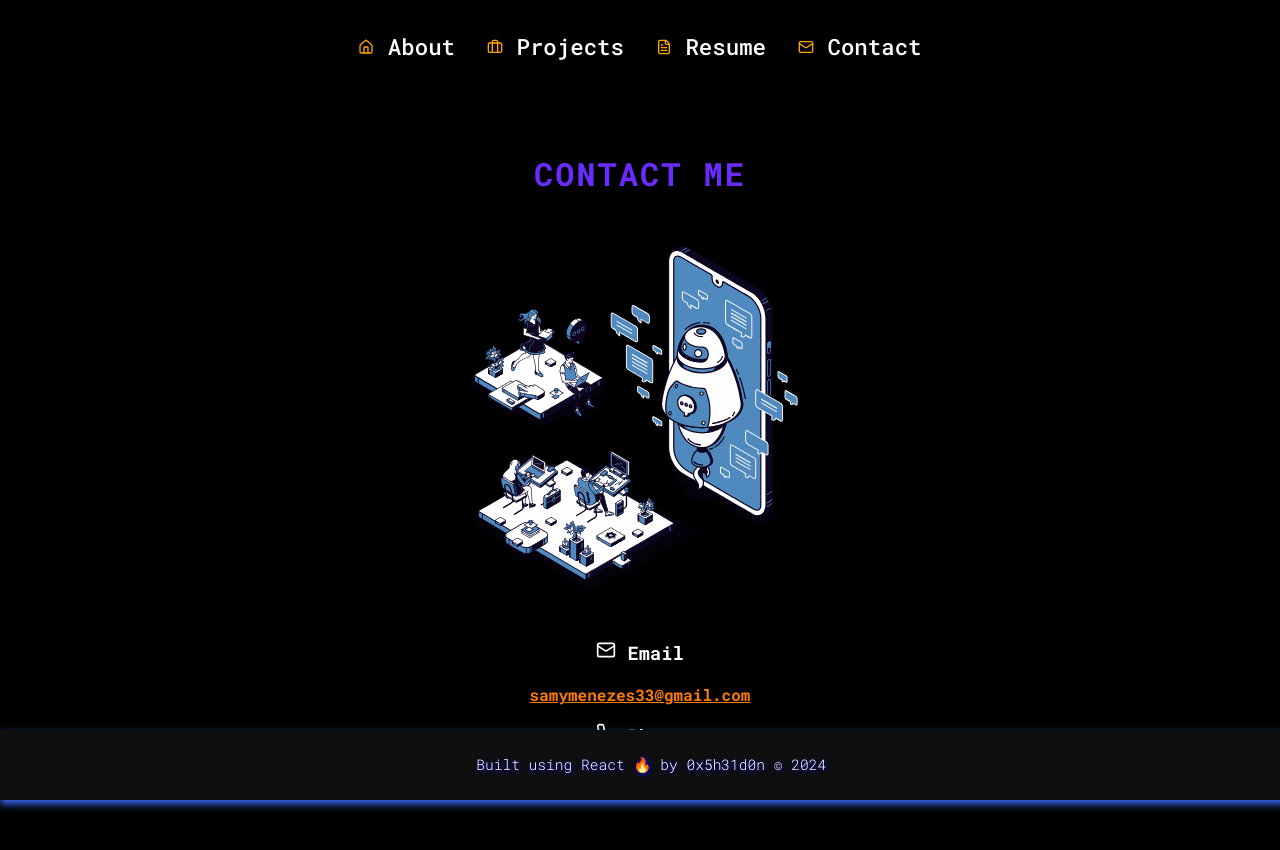
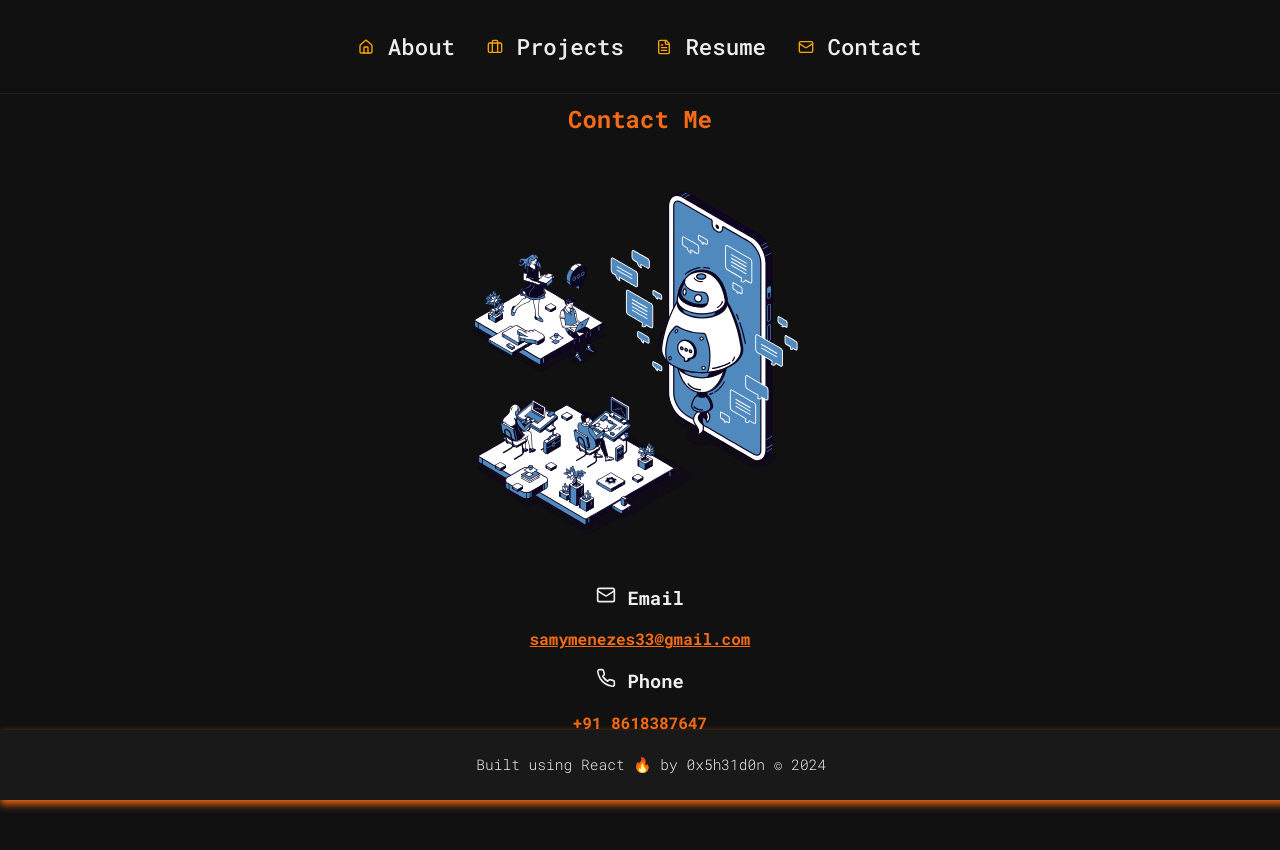
Before and after one commit to 0x5h31d0n/React-Potfolio, a React (Vite) app: page /contact in a window 1280 px wide. Shown: the top 850 px of the page. After the commit the page ends 800 px from the top, so only its background shows below. Built offline with nearby package versions, Linux system fonts and the light colour scheme.

Commit message:
feat: color scheme updated, navbar fix applied

```diff
--- a/package.json
+++ b/package.json
@@ -11,7 +11,6 @@
   },
   "dependencies": {
     "@lottiefiles/react-lottie-player": "^3.5.4",
-    "@million/lint": "^1.0.0-rc.84",
     "lottie-react": "^2.4.0",
     "lucide-react": "^0.454.0",
     "react": "^18.3.1",
--- a/src/Components/Education.jsx
+++ b/src/Components/Education.jsx
@@ -1,20 +1,23 @@
-import React from 'react'
+import React, { memo } from 'react'
 import '../style.css'
 
 const educationDetails = [
   {
+    id: 1, // Added unique IDs
     degree: 'Bachelor of Engineering',
     stream: 'Computer Science',
     duration: '2022 - 2026',
     college: 'St. Joseph Engg College'
   },
   {
+    id: 2,
     degree: 'Pre-University College',
     stream: 'PCMC',
     duration: '2020 - 2022',
     college: 'St. Aloysius PU College'
   },
   {
+    id: 3,
     degree: 'High School',
     stream: 'General',
     duration: '2017 - 2020',
@@ -22,25 +25,33 @@ const educationDetails = [
   }
 ];
 
+// Separate EducationCard component with memo
+const EducationCard = memo(({ edu }) => (
+  <div className='edu'>
+    <h3 className='degree'>{edu.degree}</h3>
+    <div className="lower-education">
+      <h4 className="edu-stream">{edu.stream}</h4>
+      <p>{edu.duration}</p>
+      <p className='college'>{edu.college}</p>
+    </div>
+    <br />
+  </div>
+));
+
 const Education = () => {
   return (
     <section className="about">
       <h2>🎓 Education</h2>
       <div className='Education'>
-        {educationDetails.map((edu, index) => (
-          <div className='edu' key={index}>
-            <h3 className='degree'>{edu.degree}</h3>
-            <div className="lower-education">
-              <h4 className="edu-stream">{edu.stream}</h4>
-              <p>{edu.duration}</p>
-              <p className='college'>{edu.college}</p>
-            </div>
-            <br />
-          </div>
+        {educationDetails.map((edu) => (
+          <EducationCard
+            key={edu.id}
+            edu={edu}
+          />
         ))}
       </div>
     </section>
   )
 }
 
-export default Education
+export default memo(Education)
--- a/src/Components/Header.jsx
+++ b/src/Components/Header.jsx
@@ -1,19 +1,34 @@
-import React, { useState } from 'react';
+import React, { useState, useEffect } from 'react';
 import { Link } from 'react-router-dom';
 import { Home, Briefcase, FileText, Mail } from 'lucide-react';
-import '../Header.css'; // Make sure to import the CSS file
+import '../Header.css';
 
 function Header() {
   const [isOpen, setIsOpen] = useState(false);
+  const [prevScrollPos, setPrevScrollPos] = useState(window.pageYOffset);
+  const [visible, setVisible] = useState(true);
+
+  useEffect(() => {
+    const handleScroll = () => {
+      const currentScrollPos = window.pageYOffset;
+      const isVisible = prevScrollPos > currentScrollPos || currentScrollPos < 10;
+
+      setPrevScrollPos(currentScrollPos);
+      setVisible(isVisible);
+    };
+
+    window.addEventListener('scroll', handleScroll);
+    return () => window.removeEventListener('scroll', handleScroll);
+  }, [prevScrollPos]);
 
   const toggleMenu = () => {
     setIsOpen(!isOpen);
   };
 
   return (
-    <header>
+    <header className={`header ${visible ? 'header-visible' : 'header-hidden'}`}>
       <div className="menu-icon" onClick={toggleMenu}>
-        &#9776; {/* This is the hamburger icon (Unicode character) */}
+        &#9776;
       </div>
       <nav className={isOpen ? "nav-open" : ""}>
         <ul>
--- a/src/Components/Projects.jsx
+++ b/src/Components/Projects.jsx
@@ -94,7 +94,7 @@ const ProjectCard = ({ title, description, images, technologies, features }) =>
 function Projects() {
   return (
     <section id="projects">
-      <h2 className='top-name'>My Projects</h2>
+      <h2 className='top-name'>Projects</h2>
       <div className="projects-container">
         {projectDetails.map((project, index) => (
           <ProjectCard
--- a/src/Components/Skills.jsx
+++ b/src/Components/Skills.jsx
@@ -19,17 +19,17 @@ const Skills = () => {
     <section className="about">
       <h2>⚙️ Skills</h2>
       <div className='icons'>
-        <img src={linux} alt="Linux" className='linx'/>
-        <img src={astro} alt="Astro" className='astro'/>
-        <img src={react} alt="React" className='react'/>
-        <img src={flask} alt="Flask" id='invert' className='flask'/>
-        <img src={django} alt="Django" id='invert' className='django'/>
-        <img src={html} alt="Html" className='html'/>
-        <img src={css} alt="Css" className='css'/>
-        <img src={mysql} alt="Mysql" className='mysql'/>
-        <img src={python} alt="python" className='python'/>
-        <img src={c} alt="c" id='invert' className='c'/>
-        <img src={java} alt="java" className='java'/>
+        <img src={linux} alt="Linux" className='linx' loading="lazy"/>
+      <img src={astro} alt="Astro" className='astro' loading="lazy"/>
+      <img src={react} alt="React" className='react' loading="lazy"/>
+      <img src={flask} alt="Flask" id='invert' className='flask' loading="lazy"/>
+      <img src={django} alt="Django" id='invert' className='django' loading="lazy"/>
+      <img src={html} alt="Html" className='html' loading="lazy"/>
+      <img src={css} alt="Css" className='css' loading="lazy"/>
+      <img src={mysql} alt="Mysql" className='mysql' loading="lazy"/>
+      <img src={python} alt="python" className='python' loading="lazy"/>
+      <img src={c} alt="c" id='invert' className='c' loading="lazy"/>
+      <img src={java} alt="java" className='java' loading="lazy"/>
       </div>
       <Tooltip anchorSelect=".linx" place="top" style={{ backgroundColor: "rgb(0, 255, 30)", color: "#222",  fontFamily: "monospace", fontSize: "15px"}}>
         Linux
--- a/src/Header.css
+++ b/src/Header.css
@@ -1,12 +1,28 @@
 /* Header.css */
+@import './theme.css';
 
-header {
+.header {
+  position: fixed;
+  top: 0;
+  left: 0;
+  right: 0;
+  z-index: 1000;
   display: flex;
-  justify-content: center; /* Center the nav horizontally */
+  justify-content: center;
   align-items: center;
   padding: 2em;
-  color: white;
-  position: relative; /* Add relative positioning to allow absolute positioning of the menu icon */
+  background-color: hsla(var(--background), 0.8);
+  backdrop-filter: blur(8px);
+  border-bottom: 0.5px solid hsl(var(--border));
+  transition: transform 0.3s ease;
+}
+
+.header-visible {
+  transform: translateY(0);
+}
+
+.header-hidden {
+  transform: translateY(-100%);
 }
 
 .menu-icon {
@@ -16,6 +32,7 @@ header {
   top: 0.5em; /* Align the menu icon to the top */
   position: absolute; /* Position the menu icon absolutely */
   left: 0.5em; /* Align the menu icon to the right */
+  color: hsl(var(--foreground));
 }
 
 nav {
@@ -40,15 +57,15 @@ nav ul li {
 }
 
 nav ul li a {
-  color: white;
+  color: hsl(var(--foreground));
   text-decoration: none;
   font-size: 1.4em;
 }
 
 nav a:hover{
-  text-shadow: 1px 1px 1px grey;
+  text-shadow: 1px 1px 1px hsl(var(--muted-foreground));
   font-weight: bold;
-  border-bottom: 4px solid blue;
+  border-bottom: 3px solid hsl(var(--primary));
 }
 
 
--- a/src/projects.css
+++ b/src/projects.css
@@ -8,9 +8,11 @@
 
 .top-name {
   text-align: center;
-  font-size: 1.3rem;
+  font-size: 1.5rem;
+  margin-top: 4.5rem;
   margin-bottom: 1rem;
   padding: 0 10px;
+  color: hsl(var(--primary));
 }
 
 .projects-container {
@@ -21,15 +23,19 @@
   width: 100%;
   padding: 0 10px;
   box-sizing: border-box;
+  background-color: hsl(var(--background));
+  color: hsl(var(--card));
 }
 
 .project-card {
-  border: 1.5px solid #6969f5;
+  border: 1.5px solid hsl(var(--primary));
   border-radius: 8px;
   padding: 12px;
   width: 100%;
   box-sizing: border-box;
-  box-shadow: 0 2px 5px rgba(0, 0, 0, 0.1);
+  box-shadow: 0 2px 5px hsl(var(--muted));
+  background-color: hsl(var(--card));
+  color: hsl(var(--card-foreground));
 }
 
 .image-container {
@@ -37,6 +43,7 @@
   height: 300px;
   border-radius: 6px;
   overflow: hidden;
+  background-color: hsl(var(--muted));
   margin-bottom: 12px;
 }
 
--- a/src/style.css
+++ b/src/style.css
@@ -1,11 +1,12 @@
 @import url('https://fonts.googleapis.com/css2?family=Roboto+Mono:ital,wght@0,100..700;1,100..700&display=swap');
+@import './theme.css';
 body {
   font-family: 'Roboto Mono', monospace;
   margin: 0;
   font-weight: 500;
   padding: 0;
-  color: white;
-  background-color: black;
+  color: hsl(var(--foreground));
+  background-color: hsl(var(--background));
 }
 
 body::-webkit-scrollbar {
@@ -20,7 +21,7 @@ p {
   font-size: 1.3em;
   text-align: left;
   text-wrap: pretty;
-  text-shadow: 1px 1px 5px blue;
+  color: hsl(var(--foreground));
 }
 
 /* About section styles */
@@ -36,6 +37,7 @@ p {
 .about h2 {
   align-self: flex-start; /* Center text horizontally */
   font-size: 1.5rem;
+  color: hsl(var(--primary));
 }
 
 .about-content {
@@ -52,6 +54,7 @@ p {
   letter-spacing: 1.5px;
   color: #c9c9c9;
   font-weight: 400; /* Adjust font weight if necessary */
+  color: hsl(var(--muted-foreground));
 }
 
 .Education{
@@ -65,7 +68,7 @@ p {
 
 .edu-stream {
   letter-spacing: 1.5px;
-  color: #24daff;
+  color: hsl(var(--primary));
   font-size: 1rem;
   font-weight: 400; /* Adjust font weight if necessary */
   -webkit-font-smoothing: antialiased; /* Optimize font rendering for WebKit browsers */
@@ -78,15 +81,16 @@ p {
   bottom: 0;
   width: 100%;
   display: flex;
-  background-color: #0f0f0f;
   justify-content: center;
   align-items: center;
   font-size: 0.5rem;
   padding: 1em;
-  box-shadow: 0 4px 8px #3c6ffa;
+  background-color: hsl(var(--card));
+  box-shadow: 0 4px 8px hsl(var(--primary));
 }
 /* Hero section styles */
 #hero {
+  background-color: hsl(var(--background));
   display: flex;
   flex-direction: column;
   align-items: center;
@@ -105,11 +109,11 @@ p {
 
 .top {
   text-align: center;
-  color: #6b2bff;
-  font-size: 2rem;
-  font-weight: 700;
-  text-transform: uppercase;
-  letter-spacing: 2px;
+  font-size: 1.5rem;
+  margin-top: 5.5rem;
+  margin-bottom: 1rem;
+  padding: 15px 10px;
+  color: hsl(var(--primary));
 }
 
 .hero-text {
@@ -161,7 +165,8 @@ p {
   display: flex;
   justify-content: center;
   align-items: center;
-  padding: 1em;
+  padding-bottom: 0.5em;
+  margin-top: 1em;
 }
 
 .resume {
@@ -180,7 +185,8 @@ p {
   flex-direction: column;
   align-items: center;
   justify-content: center;
-  padding-bottom: 5em;
+  padding-bottom: 1em;
+  margin-top: -2em;
 }
 
 .contact-animation{
@@ -189,14 +195,14 @@ p {
 }
 
 .footer a{
-  color: white;
+  color: hsl(var(--foreground));
   text-decoration: none;
 }
 
 .contact-names{
   font-size: 1rem;
   font-weight: 700;
-  color: #ff7b00;
+  color: hsl(var(--primary));
 }
 
 
@@ -222,6 +228,7 @@ p {
 
   .about h2 {
     letter-spacing: 2px;
+    color: hsl(var(--primary));
     margin-bottom: 1em;
   }
 
@@ -230,7 +237,7 @@ p {
     margin-left: 0;
     font-size: 1.3em;
     font-weight: 350;
-    text-shadow: 1px 1px 5px blue;
+    color: hsl(var(--foreground));
   }
 
   .icons img {
--- /dev/null
+++ b/src/theme.css
@@ -0,0 +1,23 @@
+@layer base {
+  :root {
+    --background: 0 0% 6.67%;
+    --foreground: 0 0% 93.33%;
+    --muted: 0 0% 13.33%;
+    --muted-foreground: 0 0% 70.59%;
+    --popover: 0 0% 9.8%;
+    --popover-foreground: 0 0% 93.33%;
+    --card: 0 0% 9.8%;
+    --card-foreground: 0 0% 93.33%;
+    --border: 44 14% 11%;
+    --input: 0 0% 28.24%;
+    --primary: 22.93 92.59% 52.35%;
+    --primary-foreground: 29.51 0% 100%;
+    --secondary: 28.5 64.52% 12.16%;
+    --secondary-foreground: 29.51 100% 88.04%;
+    --accent: 0 0% 16.47%;
+    --accent-foreground: 0 0% 93.33%;
+    --destructive: 10.16 77.87% 53.92%;
+    --destructive-foreground: 0 0% 100%;
+    --ring: 23.11 59.8% 40%;
+  }
+}
```
Also changed, not shown: src/Components/Hero.jsx (line endings or trailing spaces), 1 other file (tests, documents, lock files or other folders).
